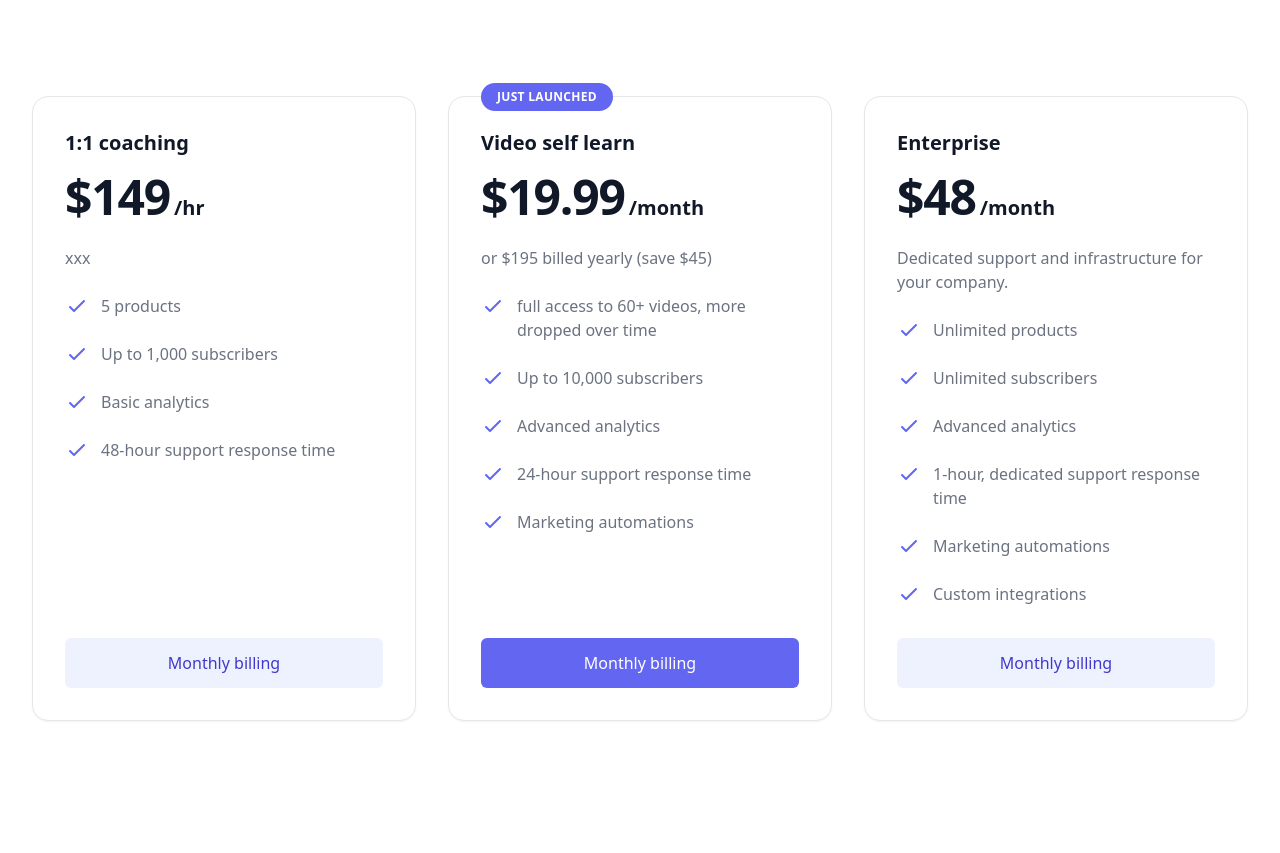
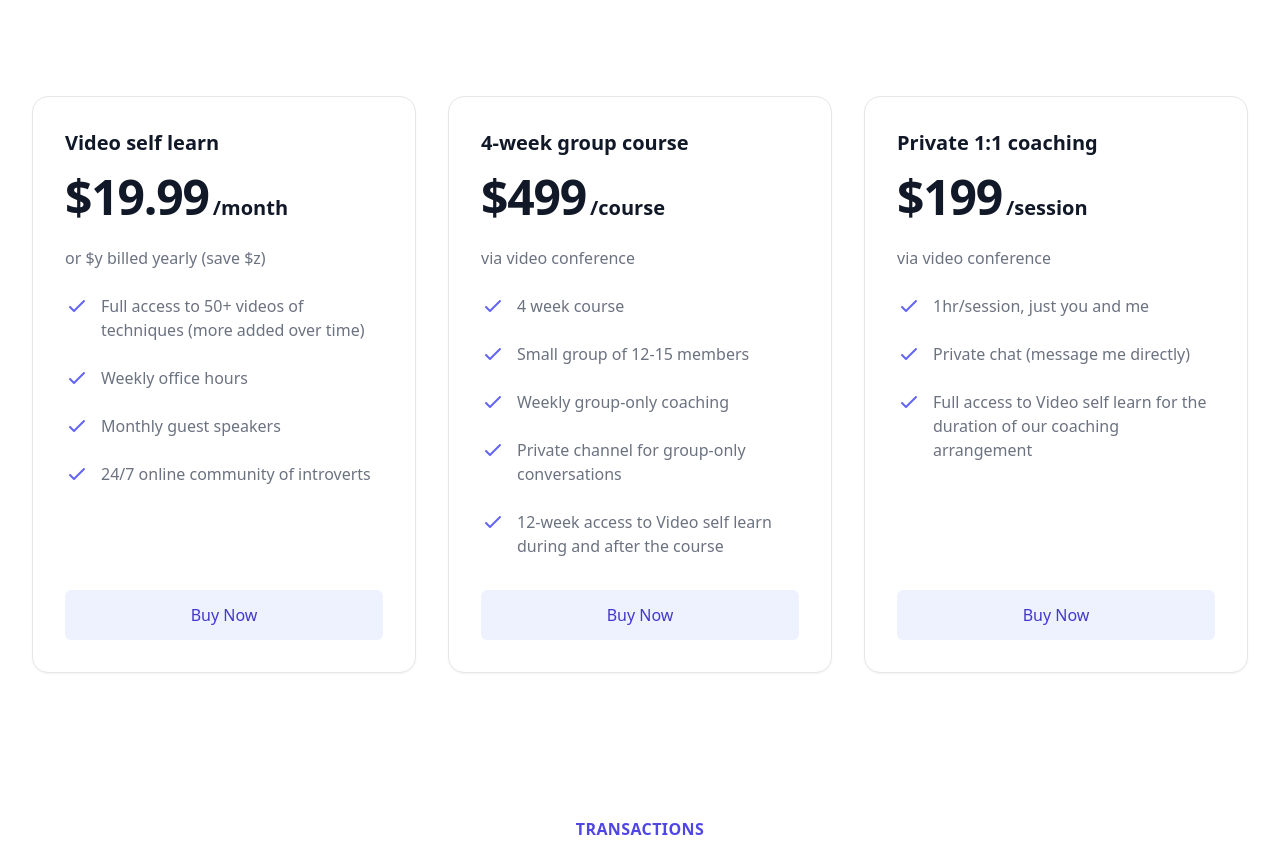
Before and after one commit to timyeothequietachievr/website, a Next.js app: page / in a window 1280 px wide. Shown: the part 1662-2515 px from the top of the page. Built offline with nearby package versions, Linux system fonts and the light colour scheme; a web font is replaced by a local one.

Commit message:
with pricing

```diff
--- a/components/Pricing.jsx
+++ b/components/Pricing.jsx
@@ -4,48 +4,45 @@ import { CheckIcon } from '@heroicons/react/outline'
 const pricing = {
   tiers: [
     {
-      title: '1:1 coaching',
-      price: 149,
-      frequency: '/hr',
-      description: 'xxx',
+      title: 'Video self learn',
+      price: 19.99,
+      frequency: '/month',
+      description: 'or $y billed yearly (save $z)',
       features: [
-        '5 products',
-        'Up to 1,000 subscribers',
-        'Basic analytics',
-        '48-hour support response time'
+        'Full access to 50+ videos of techniques (more added over time)',
+        'Weekly office hours',
+        'Monthly guest speakers',
+        '24/7 online community of introverts'
       ],
-      cta: 'Monthly billing',
+      cta: 'Buy Now',
       mostPopular: false
     },
     {
-      title: 'Video self learn',
-      price: 19.99,
-      frequency: '/month',
-      description: 'or $195 billed yearly (save $45)',
+      title: '4-week group course',
+      price: 499,
+      frequency: '/course',
+      description: 'via video conference',
       features: [
-        'full access to 60+ videos, more dropped over time',
-        'Up to 10,000 subscribers',
-        'Advanced analytics',
-        '24-hour support response time',
-        'Marketing automations'
+        '4 week course',
+        'Small group of 12-15 members',
+        'Weekly group-only coaching',
+        'Private channel for group-only conversations',
+        '12-week access to Video self learn during and after the course'
       ],
-      cta: 'Monthly billing',
-      mostPopular: true
+      cta: 'Buy Now',
+      mostPopular: false
     },
     {
-      title: 'Enterprise',
-      price: 48,
-      frequency: '/month',
-      description: 'Dedicated support and infrastructure for your company.',
+      title: 'Private 1:1 coaching',
+      price: 199,
+      frequency: '/session',
+      description: 'via video conference',
       features: [
-        'Unlimited products',
-        'Unlimited subscribers',
-        'Advanced analytics',
-        '1-hour, dedicated support response time',
-        'Marketing automations',
-        'Custom integrations'
+        '1hr/session, just you and me',
+        'Private chat (message me directly)',
+        'Full access to Video self learn for the duration of our coaching arrangement'
       ],
-      cta: 'Monthly billing',
+      cta: 'Buy Now',
       mostPopular: false
     }
   ]
```
